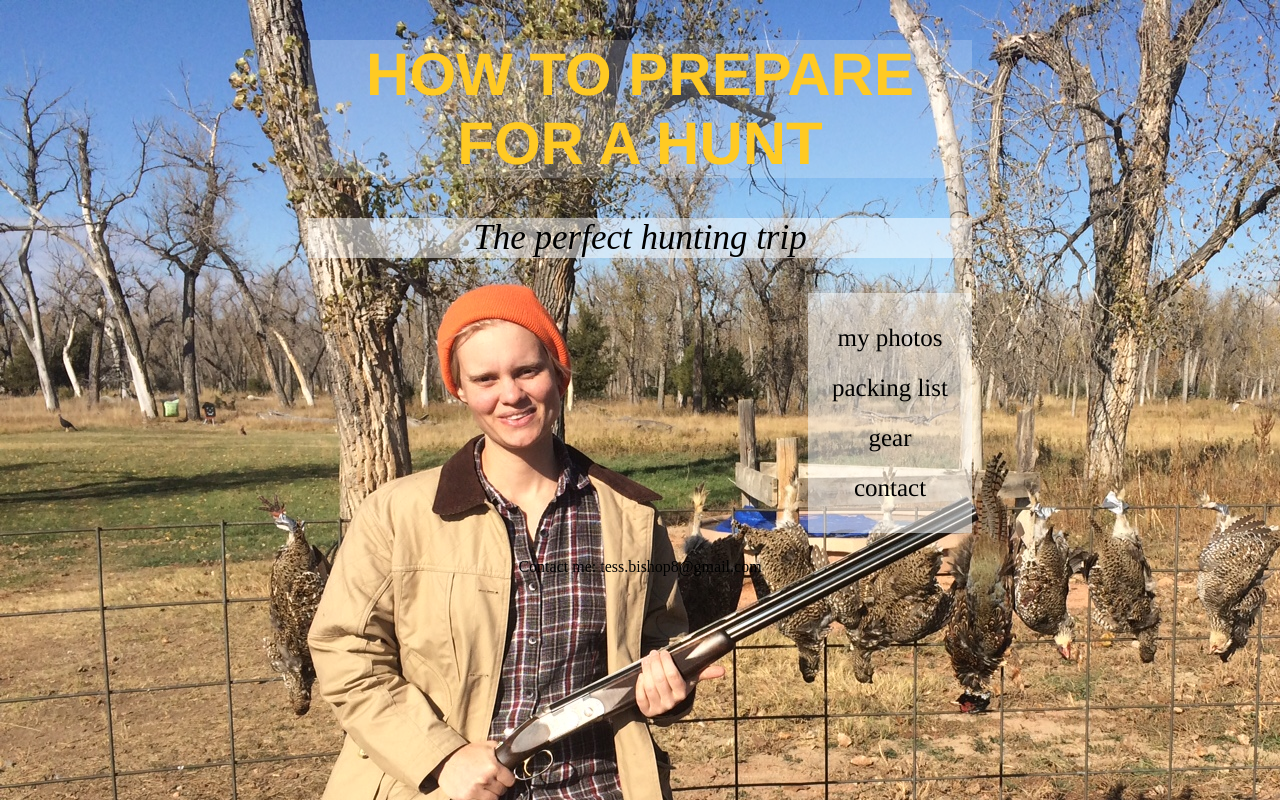
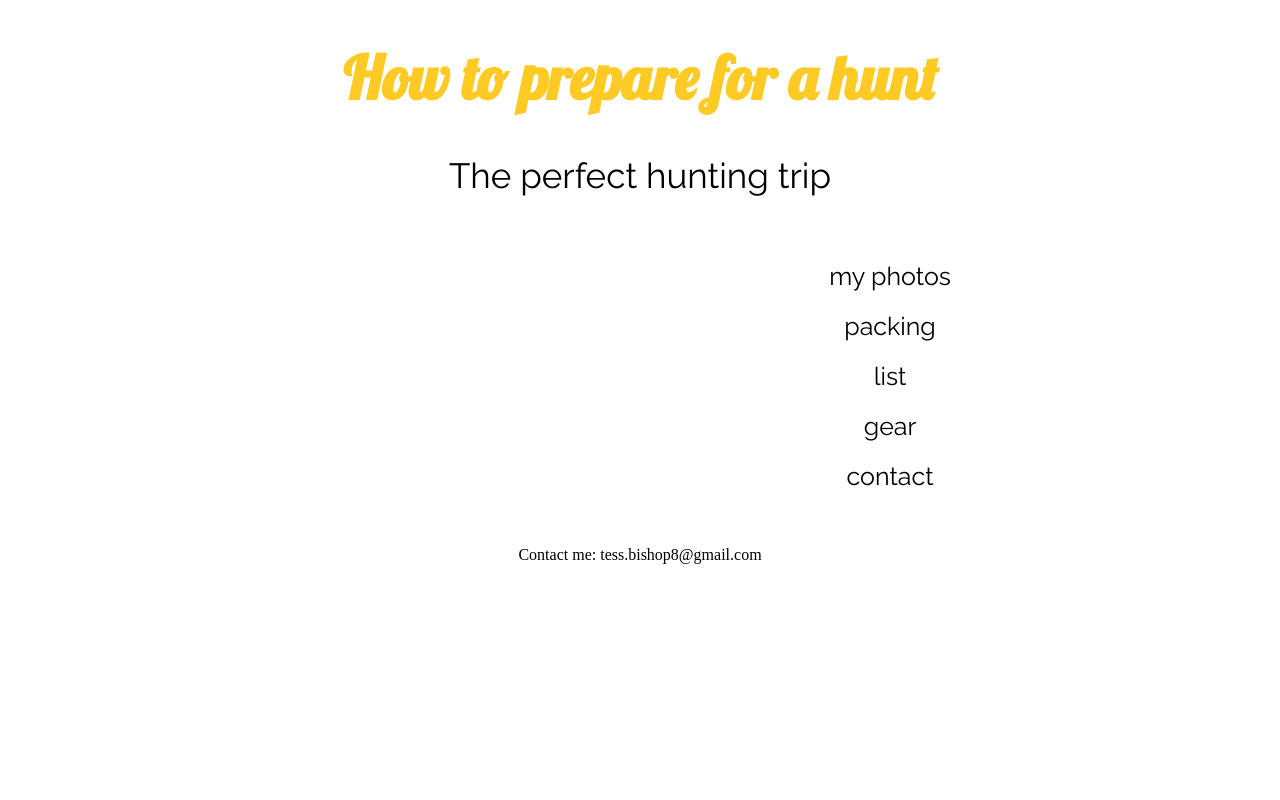
Before and after one commit to tessb/tessb.github.io, a plain HTML site: page unit_3/index.html in a window 1280 px wide. Drawn offline with Linux system fonts and the light colour scheme.

Commit message:
unit 4 - adding fonts

```diff
--- a/unit_3/CSS/style.css
+++ b/unit_3/CSS/style.css
@@ -1,20 +1,24 @@
+@import url(https://fonts.googleapis.com/css?family=Lobster);
+@import url(https://fonts.googleapis.com/css?family=Raleway:400,100);
 body {
-  background: url("../hunting.JPG");
+  /*background: url("../hunting.JPG");*/
   background-size: scroll;
   /*color: #FFCA23;*/
   text-align: center;
   /*background-position: center center;*/
+  background-color: #fff;
 
 }
 
 h1{
   color: #FFCA23;
   font-family: Helvetica;
-  text-transform: uppercase;
+  /*text-transform: uppercase;*/
   font-size: 60px;
   background: rgba(255,255,255,.2);
   margin-left: 300px;
   margin-right: 300px;
+  font-family: Lobster;
 }
 
 p{
@@ -30,7 +34,8 @@ ul{
 }
 
 #slogan{
-  font-style: italic;
+  /*font-style: italic;*/
+  font-family: 'Raleway', sans-serif;
   font-size: 35px;
   margin-left: 300px;
   margin-right: 300px;
@@ -48,4 +53,6 @@ ul{
   font-size: 25px;
   line-height: 2em;
   list-style-type: none;
+  font-family: 'Raleway', sans-serif;
+  /*font-weight: bold;*/
 }
```
